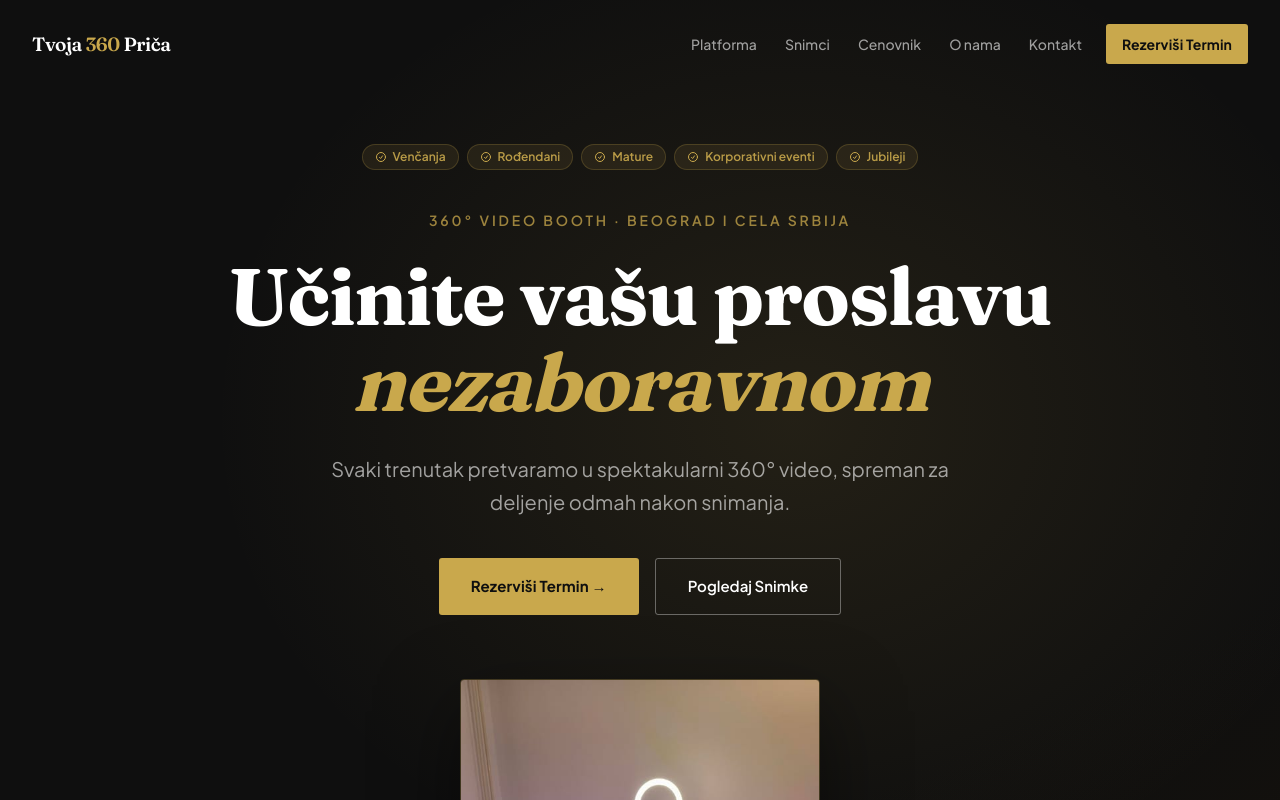
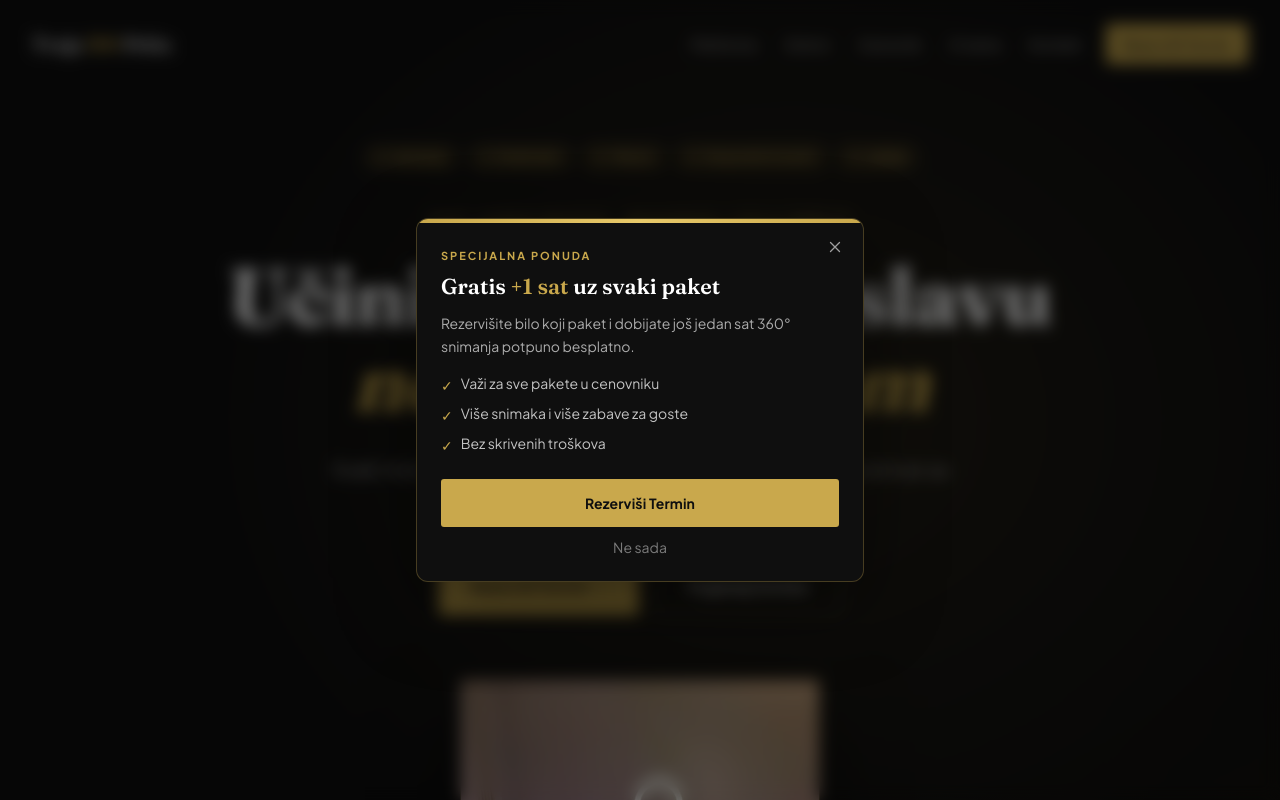
Before and after one commit to Nikola-02/tvoja360prica, a Next.js app: page / in a window 1280 px wide. Shown: the top 800 px of the page. Built offline with nearby package versions, Linux system fonts and the light colour scheme.

Commit message:
added popup

```diff
--- /dev/null
+++ b/components/PromoPopup.jsx
@@ -0,0 +1,122 @@
+"use client";
+
+import { useCallback, useEffect, useState } from "react";
+
+const STORAGE_KEY = "tvoja360-promo-dismissed";
+
+export default function PromoPopup() {
+  const [mounted, setMounted] = useState(false);
+  const [active, setActive] = useState(false);
+
+  const dismiss = useCallback(() => {
+    setActive(false);
+    setTimeout(() => {
+      setMounted(false);
+      localStorage.setItem(STORAGE_KEY, "1");
+    }, 320);
+  }, []);
+
+  useEffect(() => {
+    if (localStorage.getItem(STORAGE_KEY)) return;
+
+    const showTimer = setTimeout(() => {
+      setMounted(true);
+      requestAnimationFrame(() => {
+        requestAnimationFrame(() => setActive(true));
+      });
+    }, 700);
+
+    return () => clearTimeout(showTimer);
+  }, []);
+
+  useEffect(() => {
+    if (!mounted) return;
+
+    const onKeyDown = (e) => {
+      if (e.key === "Escape") dismiss();
+    };
+
+    window.addEventListener("keydown", onKeyDown);
+    return () => window.removeEventListener("keydown", onKeyDown);
+  }, [mounted, dismiss]);
+
+  if (!mounted) return null;
+
+  return (
+    <div className="fixed inset-0 z-[70] flex items-end sm:items-center justify-center p-4 sm:p-6">
+      <button
+        type="button"
+        className={`promo-popup-backdrop absolute inset-0 bg-black/55 backdrop-blur-sm transition-opacity duration-300 ${
+          active ? "opacity-100" : "opacity-0"
+        }`}
+        aria-label="Zatvori ponudu"
+        onClick={dismiss}
+      />
+      <div
+        role="dialog"
+        aria-modal="true"
+        aria-labelledby="promo-title"
+        className={`promo-popup-panel relative w-full max-w-[22rem] sm:max-w-md overflow-hidden rounded-xl border border-[#c9a84c]/30 bg-[#0f0f0f] shadow-[0_24px_80px_rgba(0,0,0,0.45)] transition-all duration-300 ${
+          active ? "opacity-100 translate-y-0 scale-100" : "opacity-0 translate-y-4 scale-[0.97]"
+        }`}
+      >
+        <div className="h-1 bg-gradient-to-r from-[#c9a84c] via-[#e8c96a] to-[#c9a84c]" />
+
+        <button
+          type="button"
+          onClick={dismiss}
+          aria-label="Zatvori"
+          className="absolute top-3 right-3 flex h-8 w-8 items-center justify-center rounded-lg text-white/60 hover:text-white hover:bg-white/10 transition-colors"
+        >
+          <svg xmlns="http://www.w3.org/2000/svg" width="18" height="18" viewBox="0 0 24 24" fill="none" stroke="currentColor" strokeWidth="1.75" aria-hidden="true">
+            <path strokeLinecap="round" d="M6 6l12 12M18 6L6 18" />
+          </svg>
+        </button>
+
+        <div className="px-6 pt-6 pb-6">
+          <p className="text-[0.6875rem] font-bold uppercase tracking-[0.18em] text-[#c9a84c]">
+            Specijalna ponuda
+          </p>
+          <h2 id="promo-title" className="heading-serif mt-2 text-[1.35rem] leading-snug text-white">
+            Gratis <span className="text-[#c9a84c]">+1 sat</span> uz svaki paket
+          </h2>
+          <p className="mt-3 text-sm leading-relaxed text-white/65">
+            Rezervišite bilo koji paket i dobijate još jedan sat 360° snimanja potpuno besplatno.
+          </p>
+
+          <ul className="mt-4 space-y-2 text-sm text-white/75">
+            <li className="flex items-start gap-2">
+              <span className="mt-0.5 text-[#c9a84c]">✓</span>
+              Važi za sve pakete u cenovniku
+            </li>
+            <li className="flex items-start gap-2">
+              <span className="mt-0.5 text-[#c9a84c]">✓</span>
+              Više snimaka i više zabave za goste
+            </li>
+            <li className="flex items-start gap-2">
+              <span className="mt-0.5 text-[#c9a84c]">✓</span>
+              Bez skrivenih troškova
+            </li>
+          </ul>
+
+          <div className="mt-6 flex flex-col gap-2.5">
+            <a
+              href="#booking"
+              onClick={dismiss}
+              className="btn-primary w-full justify-center !py-3.5 !text-sm"
+            >
+              Rezerviši Termin
+            </a>
+            <button
+              type="button"
+              onClick={dismiss}
+              className="text-sm text-white/45 hover:text-white/70 transition-colors"
+            >
+              Ne sada
+            </button>
+          </div>
+        </div>
+      </div>
+    </div>
+  );
+}
--- a/src/app/layout.js
+++ b/src/app/layout.js
@@ -1,6 +1,7 @@
 import { Plus_Jakarta_Sans, Fraunces } from "next/font/google";
 import "./globals.css";
 import Header from "../../components/Header";
+import PromoPopup from "../../components/PromoPopup";
 import { SITE_URL } from "../../lib/site";
 
 const jakarta = Plus_Jakarta_Sans({
@@ -115,6 +116,7 @@ export default function RootLayout({ children }) {
         className={`${jakarta.variable} ${fraunces.variable} antialiased bg-white text-[#111111]`}
       >
         <Header />
+        <PromoPopup />
         <main className="min-h-screen">
           {children}
         </main>
```
